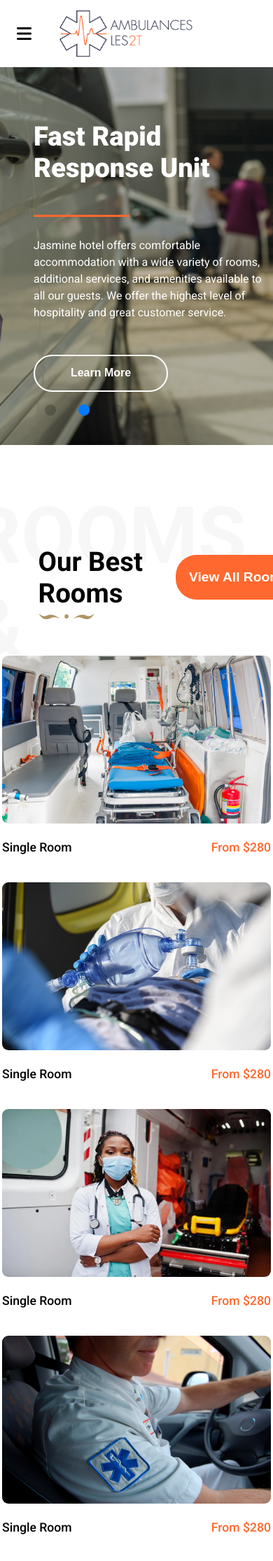
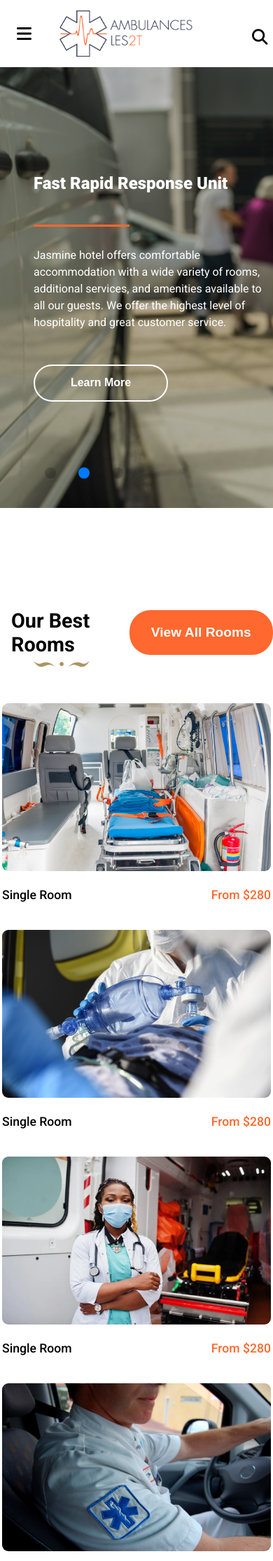
Before and after one commit to ejezie/Jasmine, a Jekyll site: the page built from src/accueil.html, in a window 390 px wide. Shown: the top 2231 px of the page at 70% size. Built offline with Jekyll 4.4.1, drawn with Linux system fonts in a browser that asks for light colours; nearby versions of some CDN libraries.

Commit message:
styling new sections

```diff
--- a/src/assets/css/style.scss
+++ b/src/assets/css/style.scss
@@ -29,6 +29,18 @@ $text-color: #151515;
   font-size: 2.4rem;
   color: white;
   font-weight: 800;
+  @media (max-width: 960px) {
+    font-size: 2.1rem;
+  }
+  @media (max-width: 720px) {
+    font-size: 1.8rem;
+  }
+}
+.sub-heading {
+  font-size: 1.4rem;
+}
+.img-heading {
+  width: 5rem;
 }
 .btn {
   border: none;
@@ -44,6 +56,7 @@ $text-color: #151515;
 // NAVBAR
 
 .navbar {
+  width: 100vw;
   .active {
     color: #ff682e !important;
     position: relative;
@@ -63,6 +76,7 @@ $text-color: #151515;
     align-items: center;
     background-color: #171424;
     height: 3.6rem;
+    width: 100%;
     @media (max-width: 960px) {
       display: none;
     }
@@ -95,6 +109,7 @@ $text-color: #151515;
     align-items: center;
     justify-content: space-between;
     height: 6rem;
+    width: 100%;
     .logo-wrap {
       display: flex;
       align-items: center;
@@ -142,22 +157,29 @@ $text-color: #151515;
         }
       }
       .search-wrap {
+        background-color: yellow;
         position: relative;
         .times {
           position: absolute;
           top: -6px;
-          left: 0;
+          left: 0px;
           font-size: 2rem;
           display: none;
           cursor: pointer;
+          @media (max-width: 960px) {
+            left: -30px;
+          }
         }
         .search {
           position: absolute;
           top: -6px;
-          left: 0;
+          left: 0px;
           font-size: 1.4rem;
           cursor: pointer;
           transition: all 1s;
+          @media (max-width: 960px) {
+            left: -30px;
+          }
         }
         .on {
           display: block;
@@ -168,17 +190,17 @@ $text-color: #151515;
           display: none;
         }
         .search-input {
-          display: flex;
+          display: none;
           align-items: center;
           justify-content: space-between;
-          opacity: 0;
           width: 22rem;
-          background-color: rgba(145, 29, 29, 0.9);
           border-radius: 30px;
           position: absolute;
           bottom: -101px;
-          left: -320px;
+          left: -390px;
           height: 4rem;
+          z-index: 2;
+          background-color: rgba(255, 255, 255, 0.8);
           input {
             background-color: transparent;
             border: none;
@@ -197,7 +219,7 @@ $text-color: #151515;
           }
         }
         .show {
-          opacity: 1;
+          display: flex;
         }
       }
     }
@@ -227,7 +249,7 @@ $text-color: #151515;
   height: 100vh;
   width: 100vw;
   @media (max-width: 960px) {
-    height: 60vh;
+    height: 70vh;
   }
   .swiper-wrapper {
     height: 100%;
@@ -247,6 +269,9 @@ $text-color: #151515;
         .heading {
           margin-bottom: 4.8rem;
           position: relative;
+          @media (max-width: 720px) {
+            font-size: 1.5rem;
+          }
           &::before {
             content: "";
             position: absolute;
@@ -321,11 +346,11 @@ $text-color: #151515;
       background-position: center center;
     }
   }
-  .page{
+  .page {
     display: flex !important;
     align-items: flex-start !important;
     margin: 0 0 2rem 3rem;
-    .swiper-pagination-bullet{
+    .swiper-pagination-bullet {
       height: 1rem !important;
       width: 1rem !important;
       margin: 0 1rem !important;
@@ -341,6 +366,9 @@ $text-color: #151515;
   justify-content: center;
   align-items: center;
   flex-direction: column;
+  .head-img-wrap {
+    width: 100%;
+    position: relative;
     .heading-wrap {
       display: flex;
       align-items: center;
@@ -351,6 +379,9 @@ $text-color: #151515;
         position: relative;
         margin-left: 9rem;
         font-weight: 600;
+        @media (max-width: 740px) {
+          margin-left: 1rem;
+        }
         &::before {
           position: absolute;
           content: "ROOMS & SUITES";
@@ -360,17 +391,30 @@ $text-color: #151515;
           font-size: 7rem;
           z-index: -1;
           min-width: 90vw;
+          @media (max-width: 1000px) {
+            font-size: 5rem;
+          }
+          @media (max-width: 750px) {
+            display: none;
+          }
         }
       }
       .btn {
         width: 16rem;
         height: 4rem;
         margin-right: 3rem;
+        @media (max-width: 740px) {
+          margin-right: 0rem;
+        }
       }
     }
     .img-heading {
       width: 5rem;
       margin-left: 9rem;
+      @media (max-width: 740px) {
+        margin-left: 3rem;
+      }
+    }
   }
   .content-wrap {
     display: flex;
@@ -410,7 +454,7 @@ $text-color: #151515;
           border-radius: 9px;
           transition: all 1s;
           opacity: 0;
-          .btn{
+          .btn {
             width: 8.5rem;
             height: 3rem;
             font-size: 1rem;
@@ -420,20 +464,87 @@ $text-color: #151515;
         }
       }
     }
-    .content-text{
+    .content-text {
       display: flex;
       align-items: center;
       justify-content: space-between;
       padding: 0.5rem;
-      .text{
+      .text {
         color: black;
         font-weight: 500;
         font-size: 1.1rem;
         margin: 1rem 0 2rem 0;
       }
-      .colored{
+      .colored {
         color: $base-color-one;
       }
     }
   }
 }
+
+// Home Section Two
+.two {
+  display: flex;
+  align-items: center;
+  justify-content: center;
+  flex-direction: column;
+  background: #f7f7f7;
+  .heading {
+    color: $text-color;
+    margin: 4rem 0 1.5rem 0;
+  }
+  .img-heading {
+  }
+  .content-wrap {
+    display: flex;
+    align-items: flex-start;
+    justify-content: center;
+    flex-wrap: wrap;
+    .content{
+      display: flex;
+      align-items: flex-start;
+      flex-direction: column;
+      padding: 3rem 1.5rem;
+      border: solid 1px rgb(230, 224, 224);
+      margin: 2rem 0.5rem;
+      border-radius: 10px;
+      height: 23.5rem;
+      transition: all 1s;
+      &:hover{
+        background-color: white;
+        box-shadow: 0.1px 0.1px 10px rgba(0, 0, 0, 0.1);
+      }
+      img{
+        width: 2rem;
+        margin: 0 0 2rem 0;
+      }
+      .sub-heading{
+        margin: 0 0 2rem 0;
+      }
+      .text{
+        color: black;
+        position: relative;
+        margin: 2rem 0 0 0;
+        max-width: 240px;
+        letter-spacing: 1.1px;
+        line-height: 1.5;
+        color: rgb(164, 167, 167);
+        font-weight: 300;
+        &::before{
+          position: absolute;
+          content: "";
+          top: -2em;
+          left: 0;
+          background-color: rgb(230, 224, 224)  ;
+          height: 1px;
+          width: 100%;
+        }
+      }
+
+    }
+    #lng{
+      height: 25rem;
+    }
+  }
+
+}
```
Lines whose indentation alone changed are shown as unchanged.
